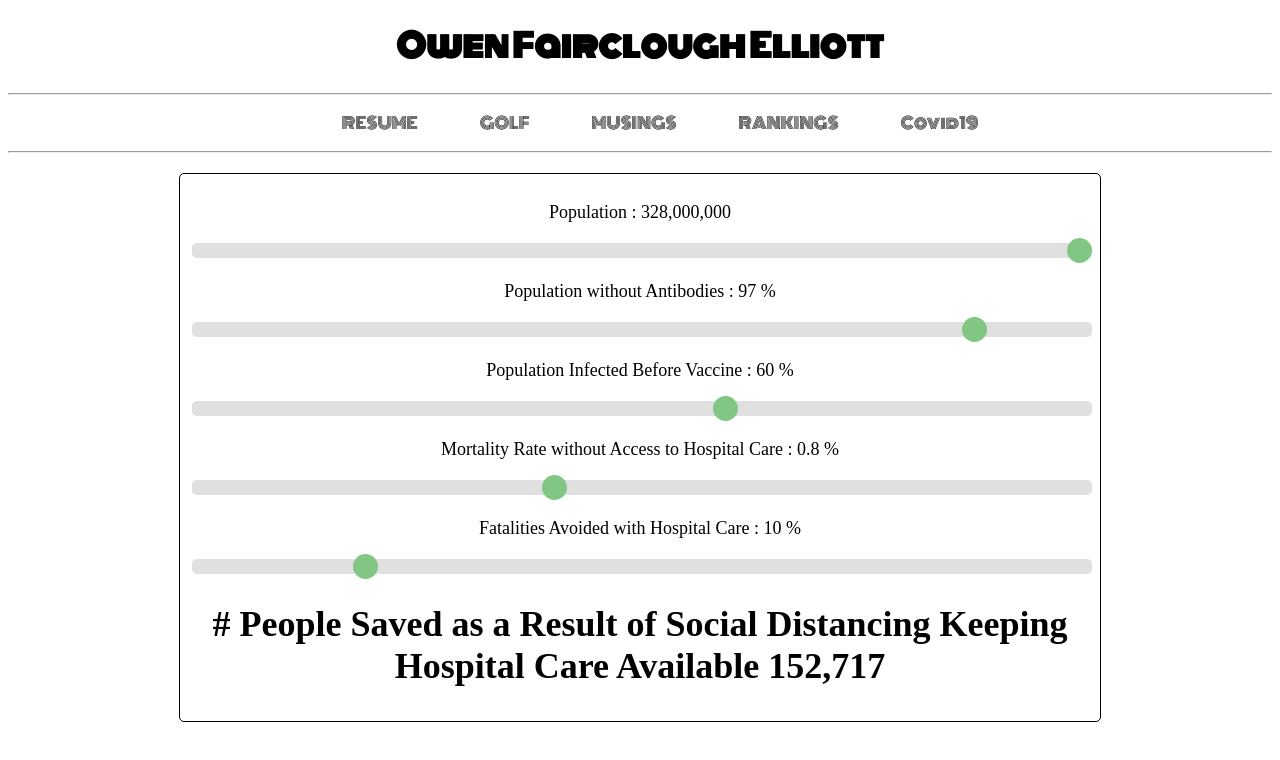
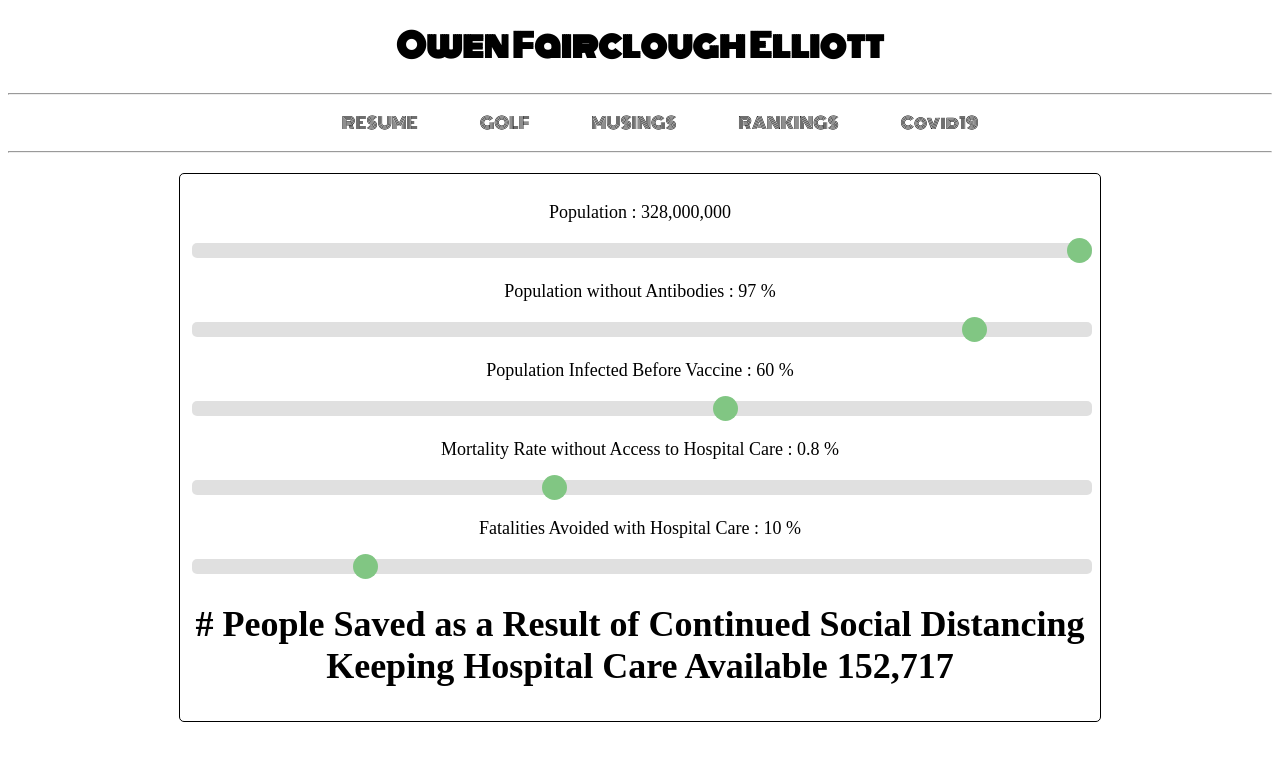
Before and after one commit to oellio01/oellio01.github.io, a plain HTML site: page covid19.html in a window 1280 px wide. Drawn offline with Linux system fonts and the light colour scheme; a web font is replaced by a local one.

Commit message:
rewording to covid page

```diff
--- a/covid19.html
+++ b/covid19.html
@@ -79,7 +79,7 @@
         <p>Fatalities Avoided with Hospital Care : <span id="hospital_output"></span> %</p>
         <input type="range" min="1" max="50" value="10" Step="0.1" class="slider" id="Hospital">
 
-        <h1># People Saved as a Result of Social Distancing Keeping Hospital Care Available <span id="pop_saved"></span></h1>
+        <h1># People Saved as a Result of Continued Social Distancing Keeping Hospital Care Available <span id="pop_saved"></span></h1>
     </div>
 
 
```
